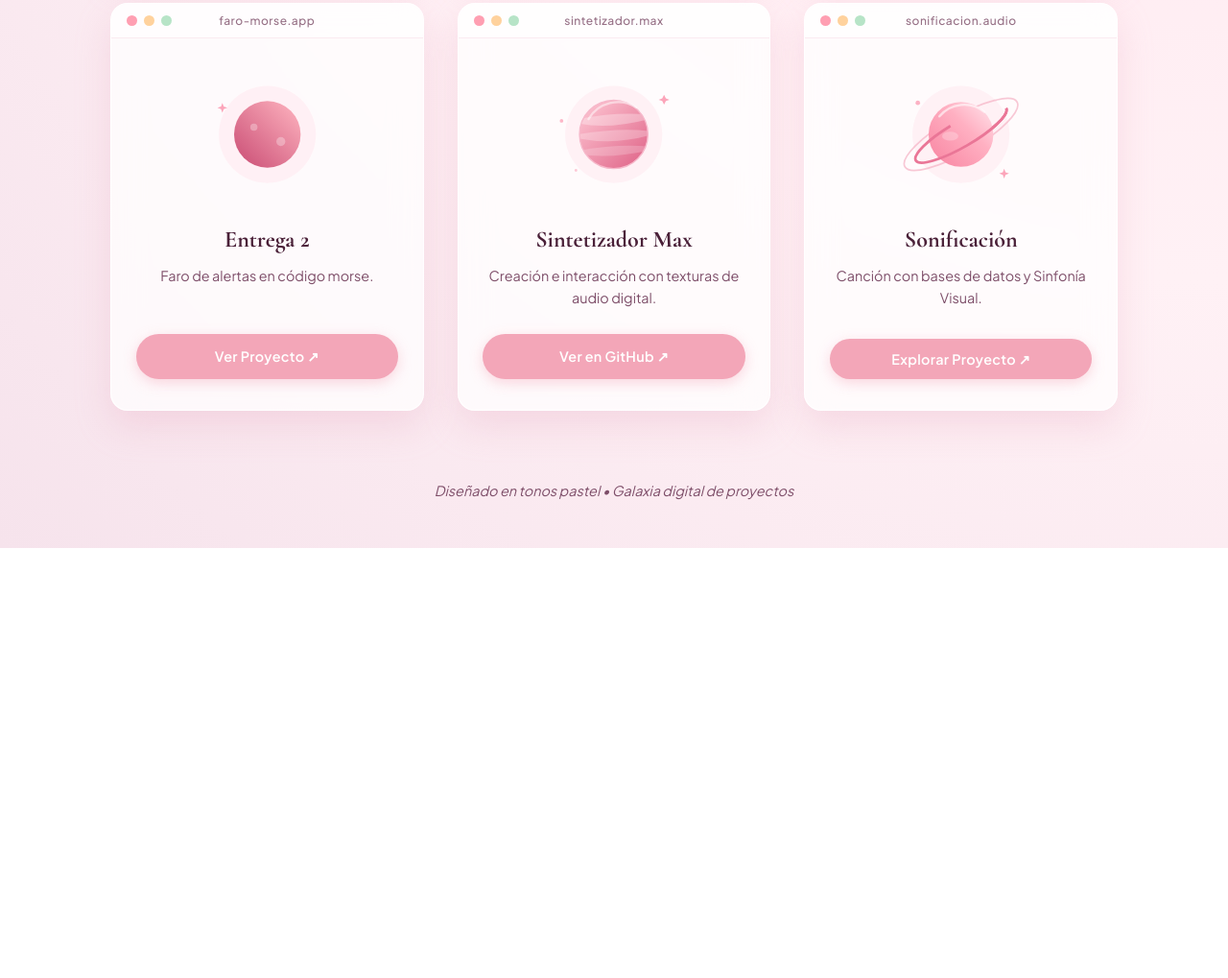
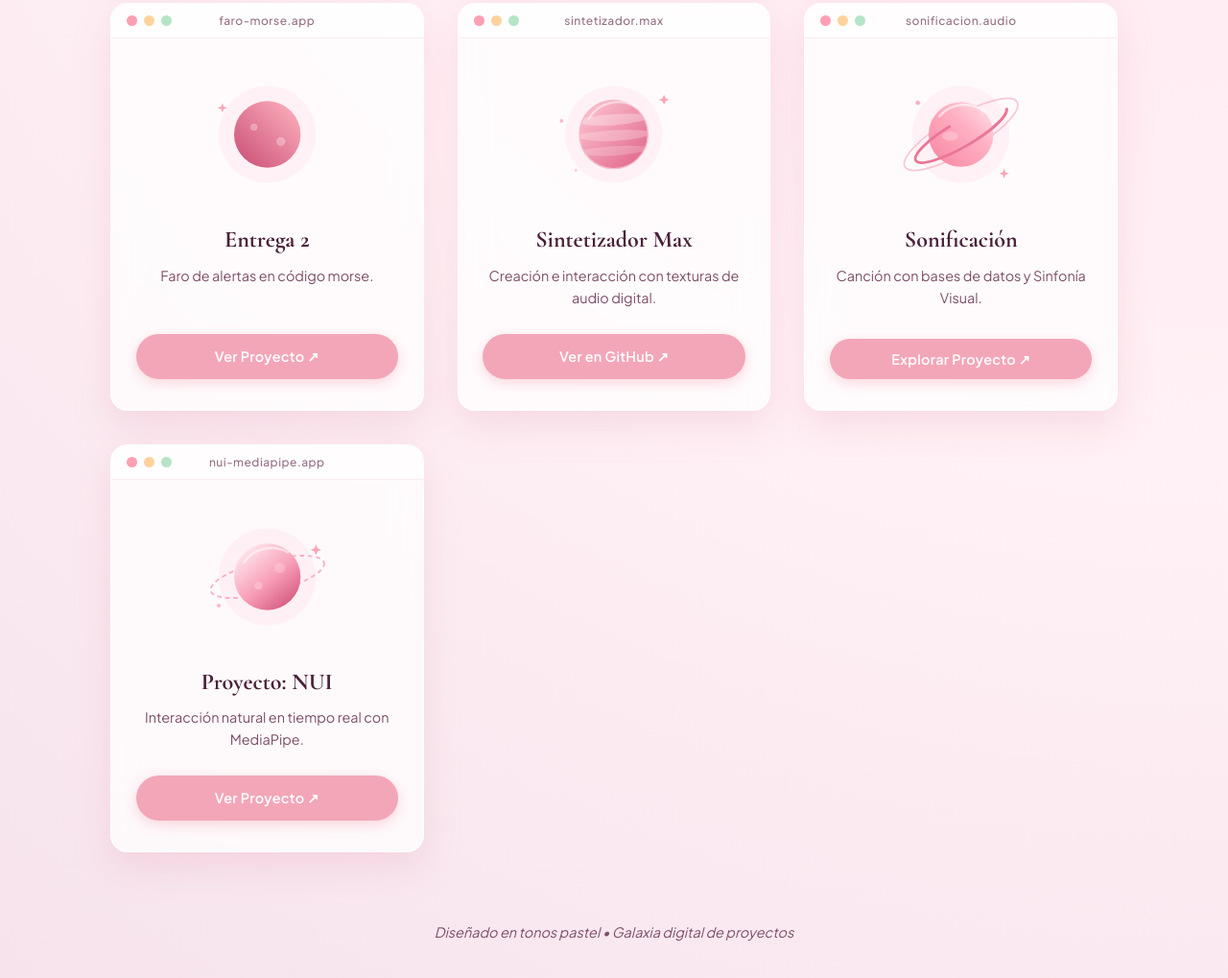
Before and after one commit to zainaahui/mi-portafolio, a plain HTML site: page index.html in a window 1280 px wide. Shown: the part 702-1721 px from the top of the page at 96% size. Before the commit the page ends 1273 px from the top, so only its background shows below. Drawn offline with nearby package versions, Linux system fonts and the light colour scheme.

Commit message:
Update index.html

```diff
--- a/index.html
+++ b/index.html
@@ -579,6 +579,46 @@
         <button class="btn" onclick="openModal()">Explorar Proyecto ↗</button>
       </div>
     </article>
+
+    <!-- Proyecto: NUI -->
+    <article class="mac-window">
+      <div class="mac-titlebar">
+        <div class="mac-buttons">
+          <span class="mac-dot close"></span>
+          <span class="mac-dot minimize"></span>
+          <span class="mac-dot maximize"></span>
+        </div>
+        <span class="mac-title-text">nui-mediapipe.app</span>
+      </div>
+      <div class="mac-content">
+        <div>
+          <div class="illustration-wrapper">
+            <svg class="planet-svg" viewBox="0 0 200 160">
+              <defs>
+                <linearGradient id="planetGrad7" x1="15%" y1="10%" x2="85%" y2="95%">
+                  <stop offset="0%" stop-color="#ffe5ec"/>
+                  <stop offset="55%" stop-color="#f79cb6"/>
+                  <stop offset="100%" stop-color="#d4587e"/>
+                </linearGradient>
+              </defs>
+              <circle cx="100" cy="80" r="54" fill="#ffeaf0" opacity="0.6"/>
+              <ellipse cx="100" cy="80" rx="65" ry="18" fill="none" stroke="#f5b3c6" stroke-width="2" stroke-dasharray="5 4" transform="rotate(-14 100 80)"/>
+              <g class="planet-group">
+                <circle cx="100" cy="80" r="37" fill="url(#planetGrad7)"/>
+                <path d="M 74 64 A 37 37 0 0 1 123 53" fill="none" stroke="#ffffff" stroke-width="2.4" stroke-linecap="round" opacity="0.55"/>
+                <circle cx="90" cy="90" r="4.5" fill="#ffffff" opacity="0.25"/>
+                <circle cx="114" cy="70" r="6" fill="#ffffff" opacity="0.22"/>
+              </g>
+              <path class="twinkle-star" d="M154 44 L155.8 48.2 L160 50 L155.8 51.8 L154 56 L152.2 51.8 L148 50 L152.2 48.2 Z" fill="#fca5ba"/>
+              <circle cx="46" cy="112" r="2.2" fill="#fca5ba" opacity="0.8"/>
+            </svg>
+          </div>
+          <h2 class="project-name">Proyecto: NUI</h2>
+          <p class="project-desc">Interacción natural en tiempo real con MediaPipe.</p>
+        </div>
+        <a href="https://zainaahui.github.io/NUI-mediapipe-/" target="_blank" rel="noopener noreferrer" class="btn">Ver Proyecto ↗</a>
+      </div>
+    </article>
   </main>
 
   <div class="modal-overlay" id="sonificacionModal" onclick="closeModal(event)">
```
